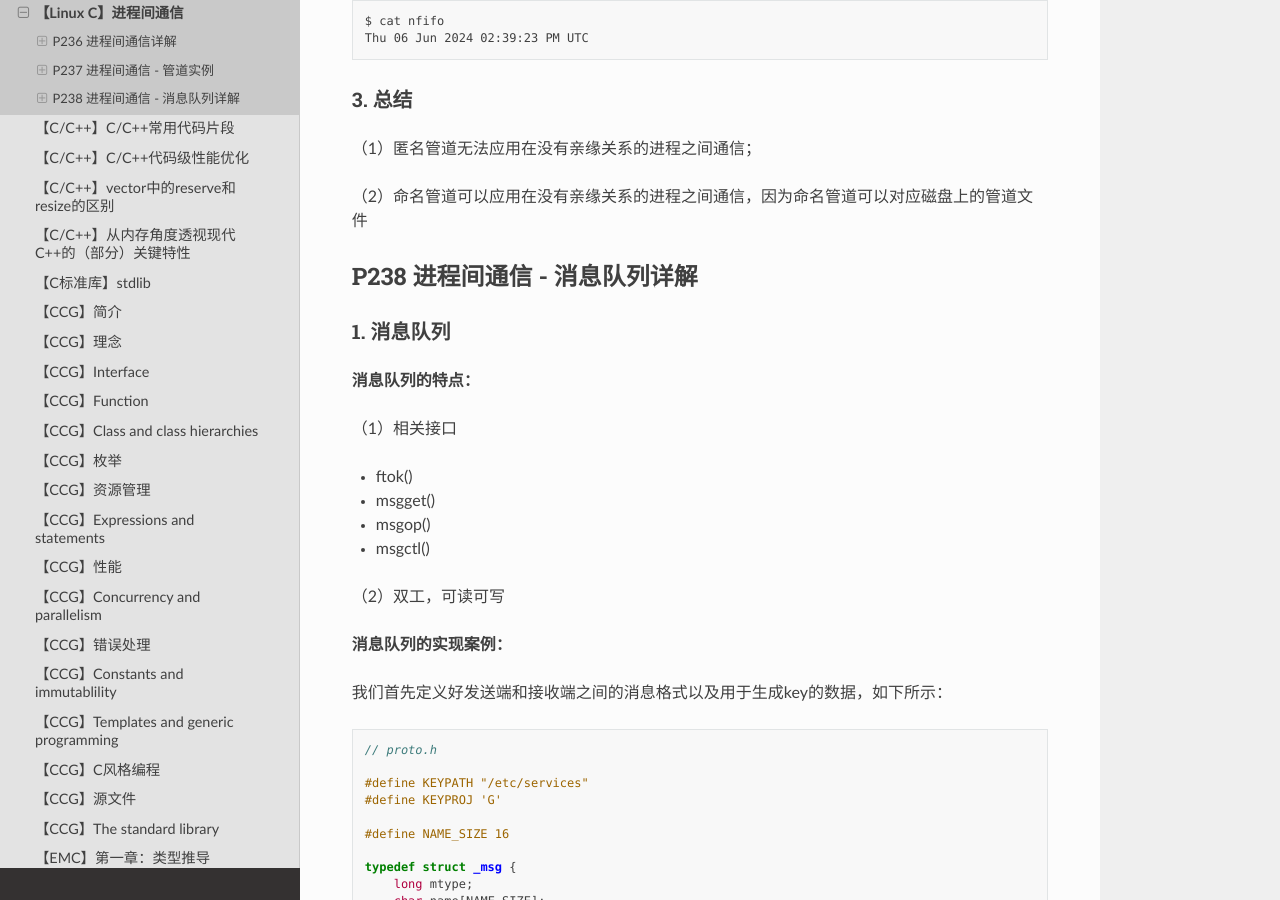
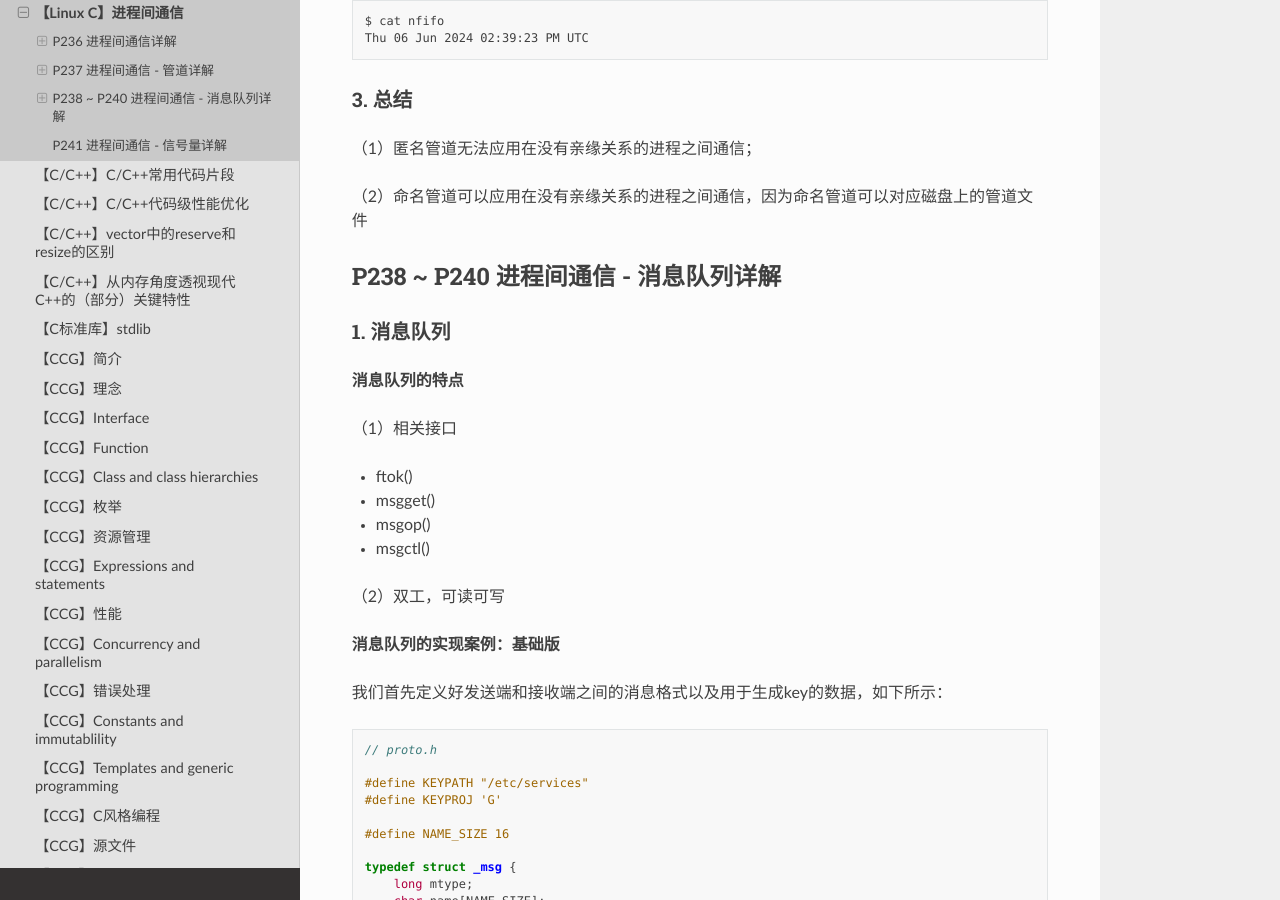
Before and after one commit to wallace-lai/learning-notes, a Sphinx documentation site: the page built from source/Language/linux-c3.md, in a window 1280 px wide and 900 px high, scrolled down 3670 px. Built offline with Sphinx 7.4.7 and the Read the Docs theme 2.0.0, drawn with Linux system fonts in a browser that asks for light colours; some of the changed text lies outside the part shown.

Commit message:
upate linux c (#92)

````diff
--- a/source/Language/linux-c3.md
+++ b/source/Language/linux-c3.md
@@ -80,7 +80,7 @@ key        semid      owner      perms      nsems
 
 ### 3. 网络套接字
 
-## P237 进程间通信 - 管道实例
+## P237 进程间通信 - 管道详解
 
 ### 1. 匿名管道实例
 
@@ -187,11 +187,11 @@ Thu 06 Jun 2024 02:39:23 PM UTC
 
 （2）命名管道可以应用在没有亲缘关系的进程之间通信，因为命名管道可以对应磁盘上的管道文件
 
-## P238 进程间通信 - 消息队列详解
+## P238 ~ P240 进程间通信 - 消息队列详解
 
 ### 1. 消息队列
 
-**消息队列的特点：**
+**消息队列的特点**
 
 （1）相关接口
 
@@ -202,7 +202,7 @@ Thu 06 Jun 2024 02:39:23 PM UTC
 
 （2）双工，可读可写
 
-**消息队列的实现案例：**
+**消息队列的实现案例：基础版**
 
 我们首先定义好发送端和接收端之间的消息格式以及用于生成key的数据，如下所示：
 
@@ -321,3 +321,8 @@ max user processes              (-u) 15188
 virtual memory          (kbytes, -v) unlimited
 file locks                      (-x) unlimited
 ```
+
+**消息队列的实现案例：ftp实例**
+【进度在此】
+
+## P241 进程间通信 - 信号量详解
````
